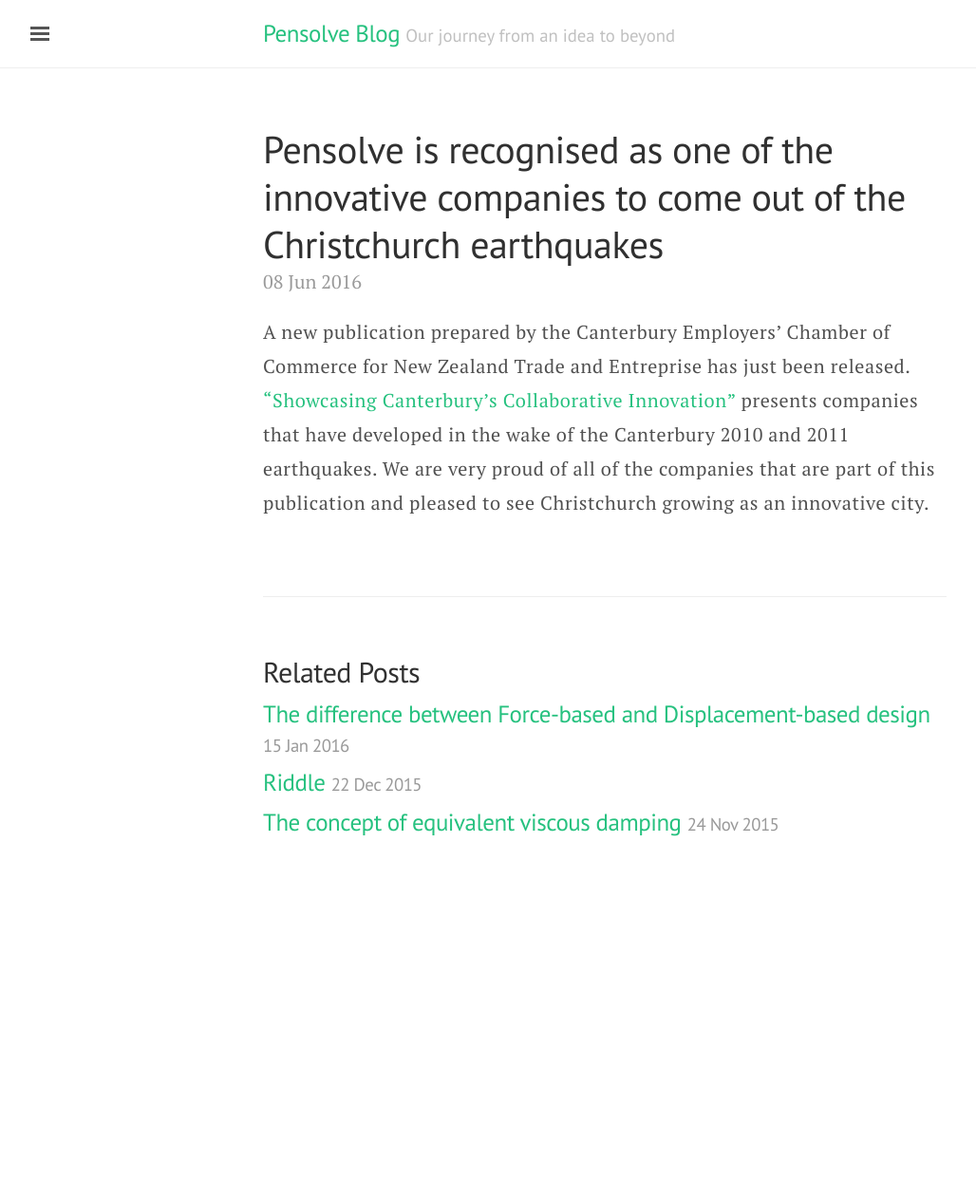
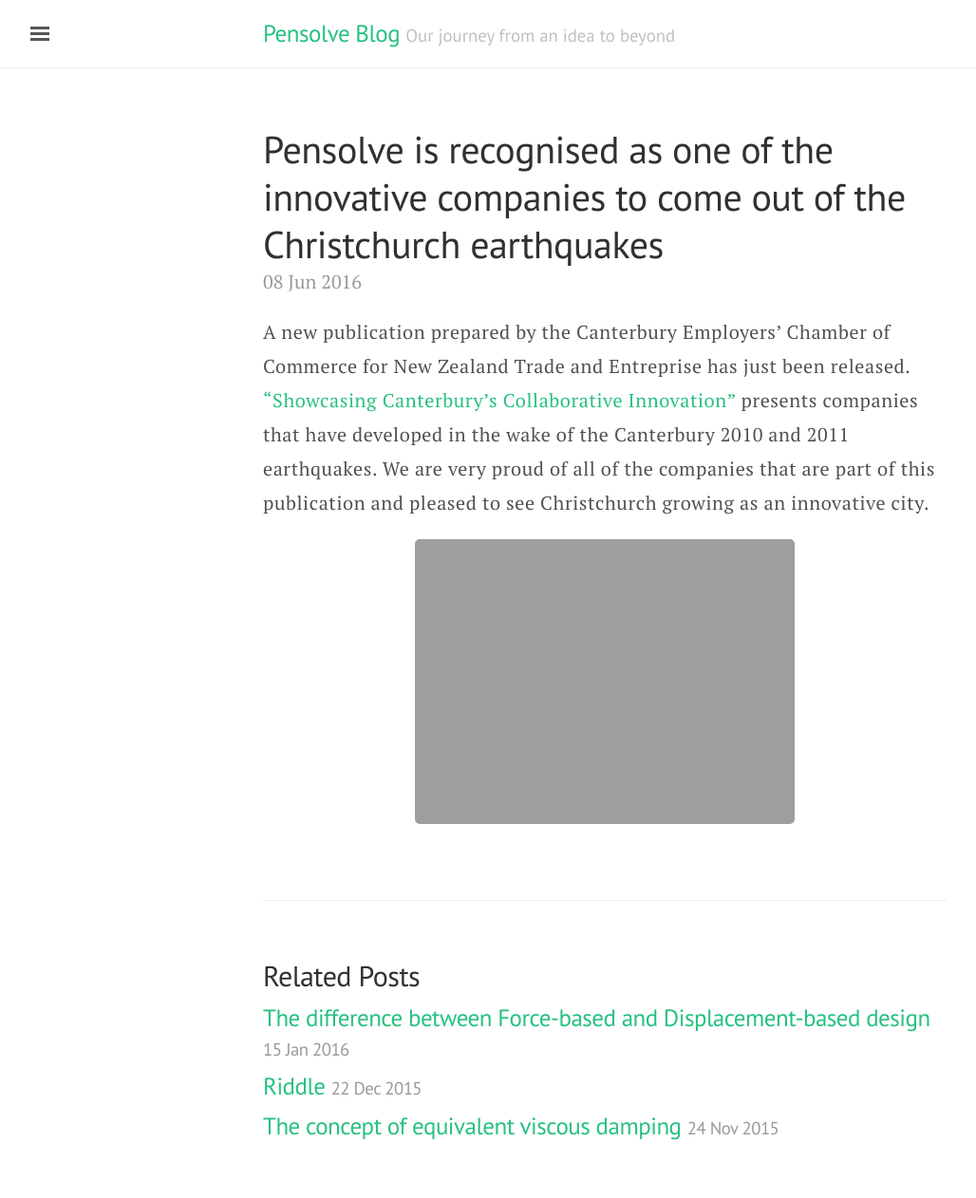
Before and after one commit to pensolve/blog, a Jekyll site: the page built from _posts/2016-06-08-blog-Showcasing-Canterbury.md, in a window 1280 px wide. Shown: the whole page at 95% size, without its empty margins (3-1031 px from the left). Built offline with Jekyll 4.4.1, drawn with Linux system fonts in a browser that asks for light colours; before the commit the page ends 942 px from its top, so only the background shows below that.

Commit message:
adding image to showcase post

```diff
--- a/_posts/2016-06-08-blog-Showcasing-Canterbury.md
+++ b/_posts/2016-06-08-blog-Showcasing-Canterbury.md
@@ -6,3 +6,5 @@
 A new publication prepared by the Canterbury Employers' Chamber of Commerce for New Zealand Trade and Entreprise has just been released.
 ["Showcasing Canterbury's Collaborative Innovation"](http://collaboratecanterbury.org.nz/wp-content/uploads/2016/05/Booklet_Collaborate_Canterbury_NZ_Innovation_Showcase_May2016_Low.pdf) presents companies that have developed in the wake of the Canterbury 2010 and 2011 earthquakes.
 We are very proud of all of the companies that are part of this publication and pleased to see Christchurch growing as an innovative city.
+
+![Picture showing example of process](http://pensolve.com/public/2015-10-29/equation_tracking.gif){: .center-image }
```
